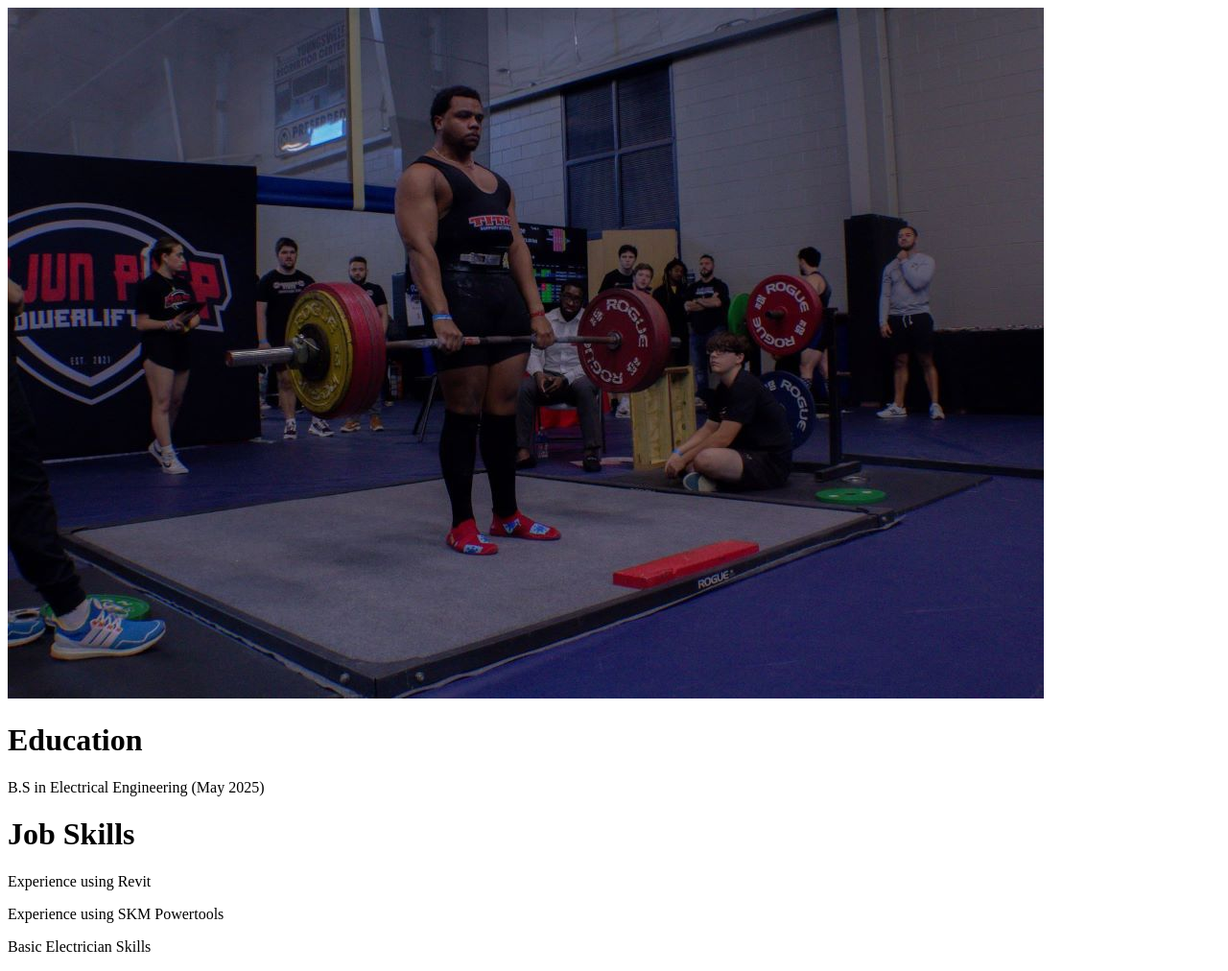
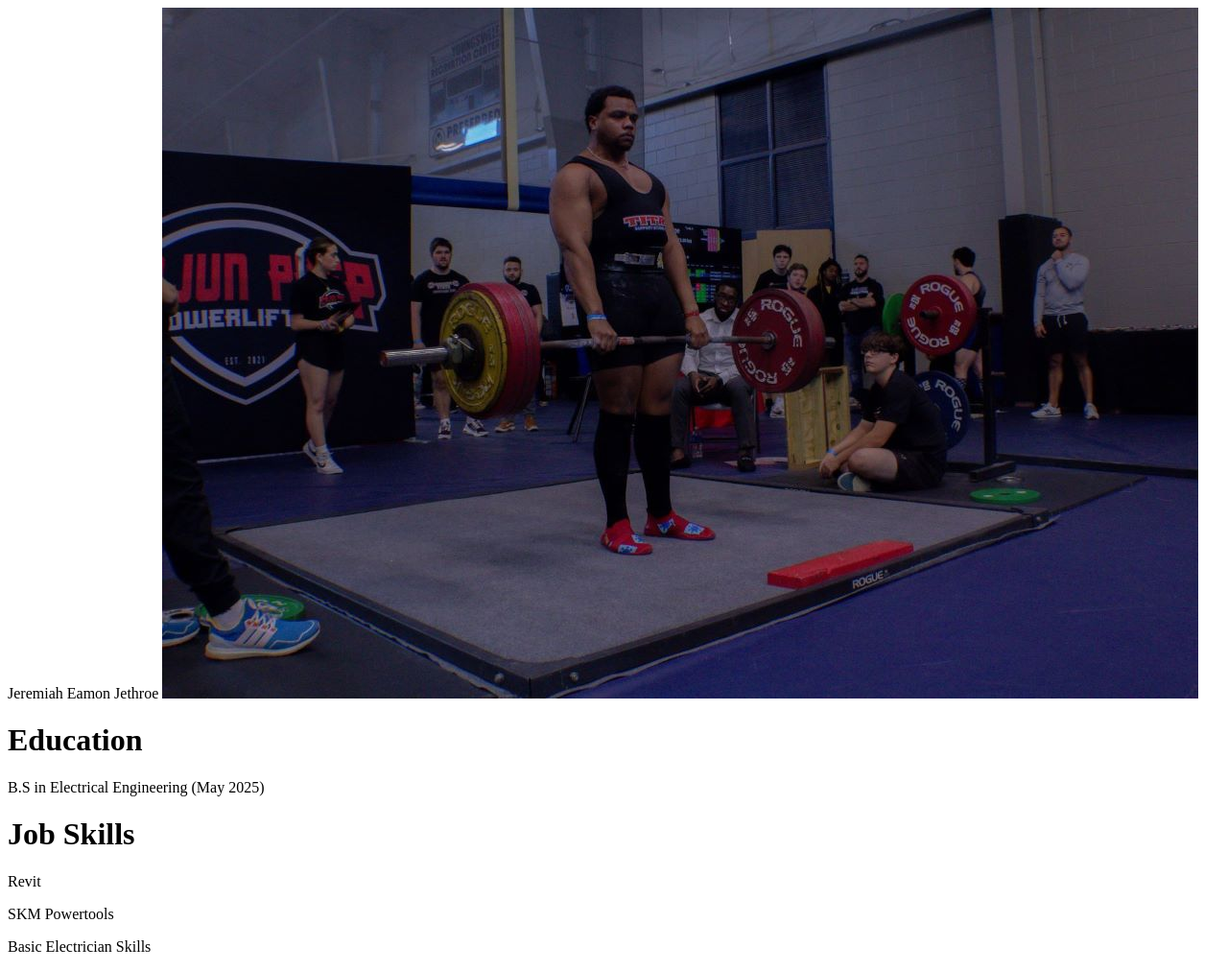
Before and after one commit to weak-individual/digital-resume, a plain HTML site: page index.html in a window 1280 px wide. Shown: the whole page at 96% size. Drawn offline with Linux system fonts and the light colour scheme.

Commit message:
Added Index.html

```diff
--- a/index.html
+++ b/index.html
@@ -6,16 +6,16 @@
     <title>Jeremiah Jethroe's Digital Resume</title>
 </head>
 <body>
+    <h>Jeremiah Eamon Jethroe</h>
     <img src="Picture/img_3916.JPG" />
 
     <h1>Education</h1>
     <p>B.S in Electrical Engineering (May 2025)</p>
 
     <h1>Job Skills</h1>
-    <p>Experience using Revit</p>
-    <p>Experience using SKM Powertools</p>
+    <p>Revit</p>
+    <p>SKM Powertools</p>
     <p>Basic Electrician Skills</p>
-
 
 </body>
 </html>
```
